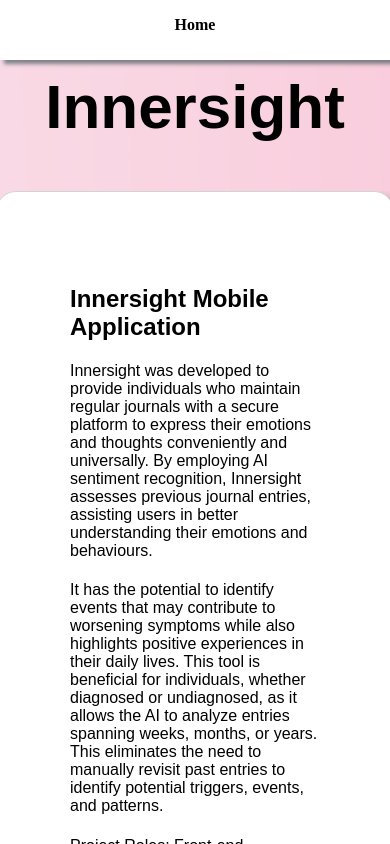
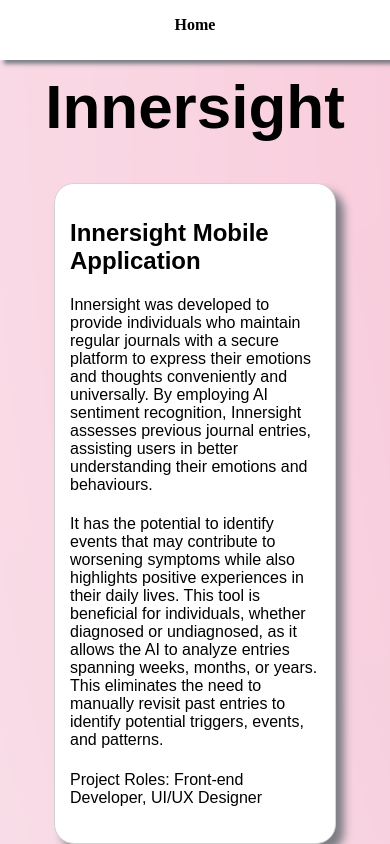
Before and after one commit to bguemos/bri-lynngportfolio, a Next.js app: page /innersight in a window 390 px wide. Shown: the top 844 px of the page. Built offline with nearby package versions, Linux system fonts and the light colour scheme; a web font is replaced by a local one.

Commit message:
innersight spacing

```diff
--- a/styles/Innersight.module.css
+++ b/styles/Innersight.module.css
@@ -3,7 +3,7 @@
   flex-direction: column;
   overflow-x: hidden;
   overflow-y: hidden;
-  margin: 2%;
+
 
 
 
@@ -22,7 +22,7 @@
 .mascotrow {
   display: flex;
   flex-direction: row;
-  justify-content: space-between;
+  justify-content: space-evenly;
   align-items: center;
 }
 
@@ -455,6 +455,7 @@
  .firstcontent{
   width: 250px;
   margin-bottom: 10px;
+  padding: 1%;
  }
  .overview {
   display: flex;
```
